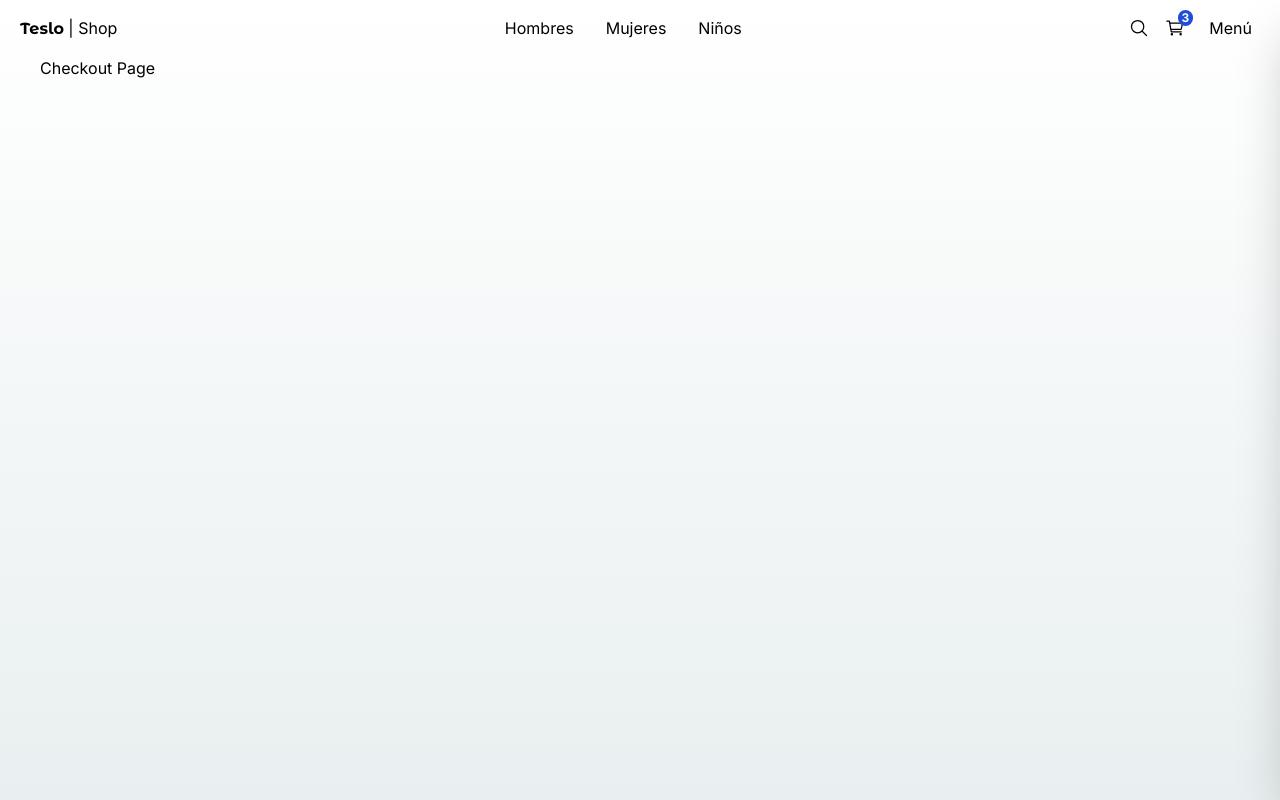
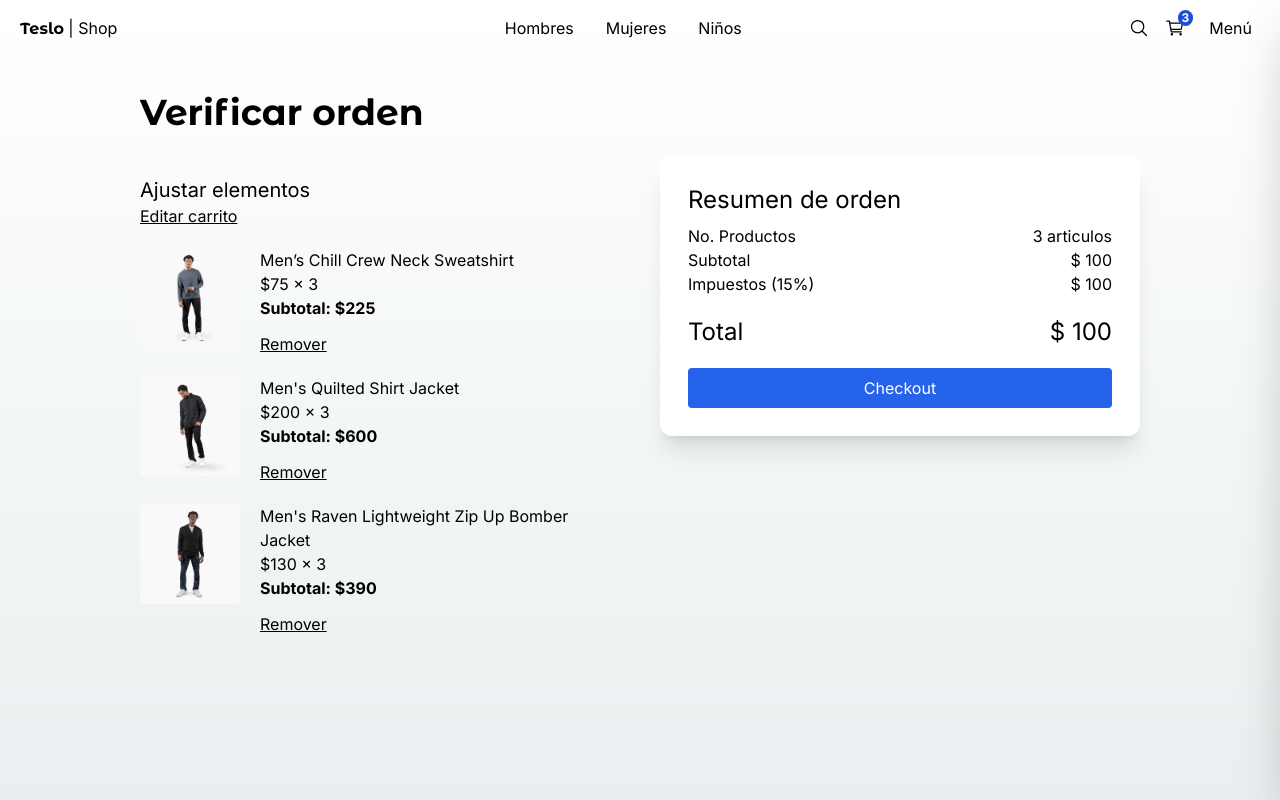
Before and after one commit to pjimenez11/teslo-shop, a Next.js app: page /checkout in a window 1280 px wide. Built offline with nearby package versions, Linux system fonts and the light colour scheme.

Commit message:
Actualizar página de carrito y página de pago

```diff
--- a/src/app/(shop)/cart/page.tsx
+++ b/src/app/(shop)/cart/page.tsx
@@ -38,7 +38,7 @@
 
                 <div>
                   <p>{product.title}</p>
-                  <p>{product.price}</p>
+                  <p>${product.price}x</p>
                   <QuantitySelector quantity={2} />
                   <button className="underline mt-3">Remover</button>
                 </div>
--- a/src/app/(shop)/checkout/page.tsx
+++ b/src/app/(shop)/checkout/page.tsx
@@ -1,7 +1,78 @@
+import { QuantitySelector, Title } from "@/components";
+import { initialData } from "@/seed/seed";
+import Image from "next/image";
+import Link from "next/link";
+
+const productsInCart = [
+  initialData.products[0],
+  initialData.products[1],
+  initialData.products[2],
+];
+
 export default function CheckoutPage() {
   return (
-    <div>
-      <h1>Checkout Page</h1>
+    <div className="flex justify-center items-center mb-72 px-10 sm:px-0">
+      <div className="flex flex-col w-[1000px]">
+        <Title title="Verificar orden" />
+
+        <div className="grid grid-cols-1 sm:grid-cols-2 gap-10">
+          <div className="flex flex-col mt-5">
+            <span className="text-xl">Ajustar elementos</span>
+            <Link href="/cart" className="underline mb-5">
+              Editar carrito
+            </Link>
+
+            {productsInCart.map((product) => (
+              <div key={product.slug} className="flex mb-5">
+                <Image
+                  src={`/products/${product.images[0]}`}
+                  alt={product.title}
+                  width={100}
+                  height={100}
+                  className="mr-5 rounded"
+                  style={{
+                    width: "100px",
+                    height: "100px",
+                  }}
+                />
+
+                <div>
+                  <p>{product.title}</p>
+                  <p>${product.price} x 3</p>
+                  <p className="font-bold">Subtotal: ${product.price * 3} </p>
+                  <button className="underline mt-3">Remover</button>
+                </div>
+              </div>
+            ))}
+          </div>
+
+          <div className="bg-white rounded-xl shadow-xl p-7 h-min">
+            <h2 className="text-2xl mb-2">Resumen de orden</h2>
+            <div className="grid grid-cols-2">
+              <span>No. Productos</span>
+              <span className="text-right">3 articulos</span>
+
+              <span>Subtotal</span>
+              <span className="text-right">$ 100</span>
+
+              <span>Impuestos (15%)</span>
+              <span className="text-right">$ 100</span>
+
+              <span className="mt-5 text-2xl">Total</span>
+              <span className="mt-5 text-2xl text-right">$ 100</span>
+            </div>
+
+            <div className="mt-5 w-full">
+              <Link
+                className="flex btn-primary justify-center"
+                href="checkout/address"
+              >
+                Checkout
+              </Link>
+            </div>
+          </div>
+        </div>
+      </div>
     </div>
   );
 }
```
